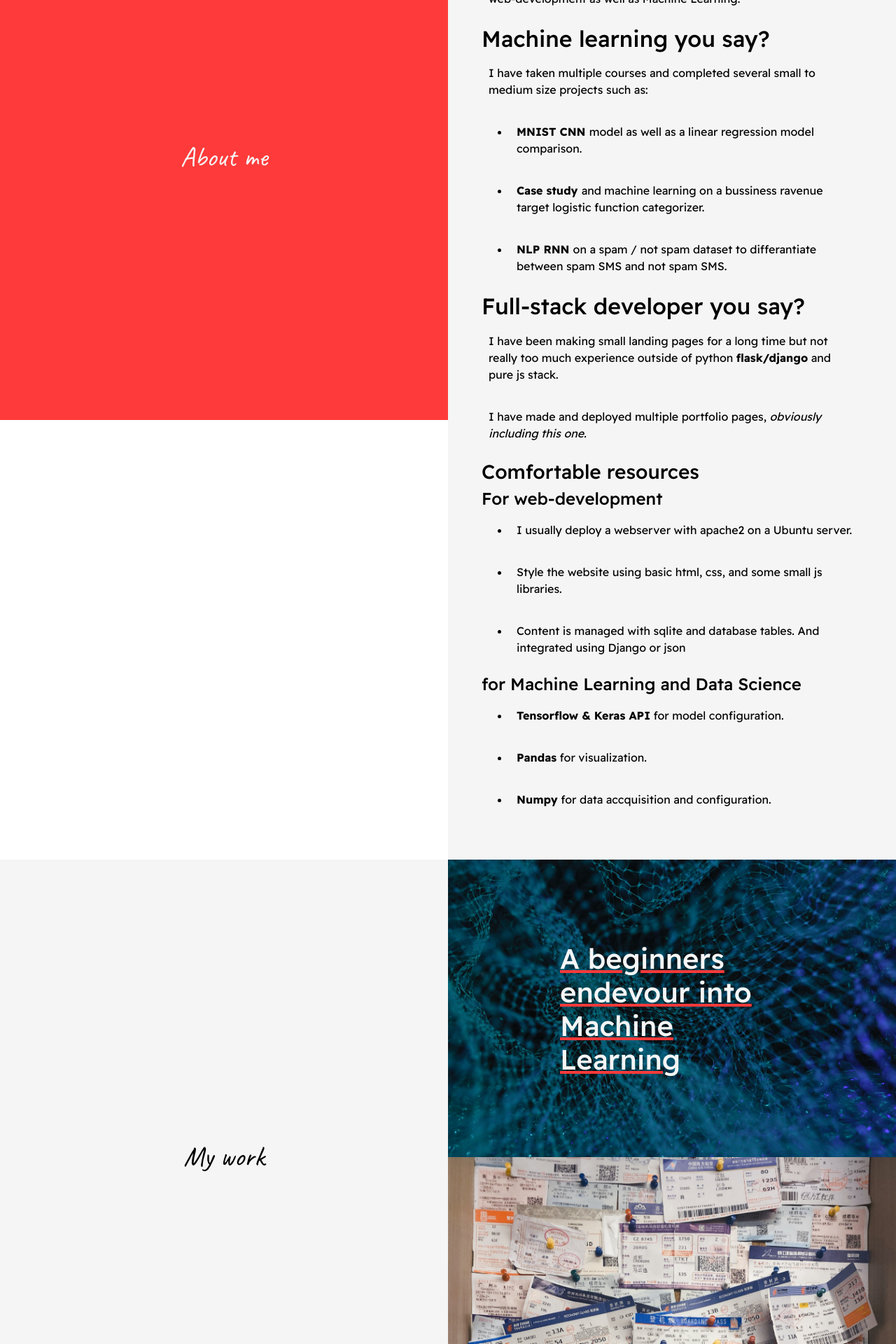
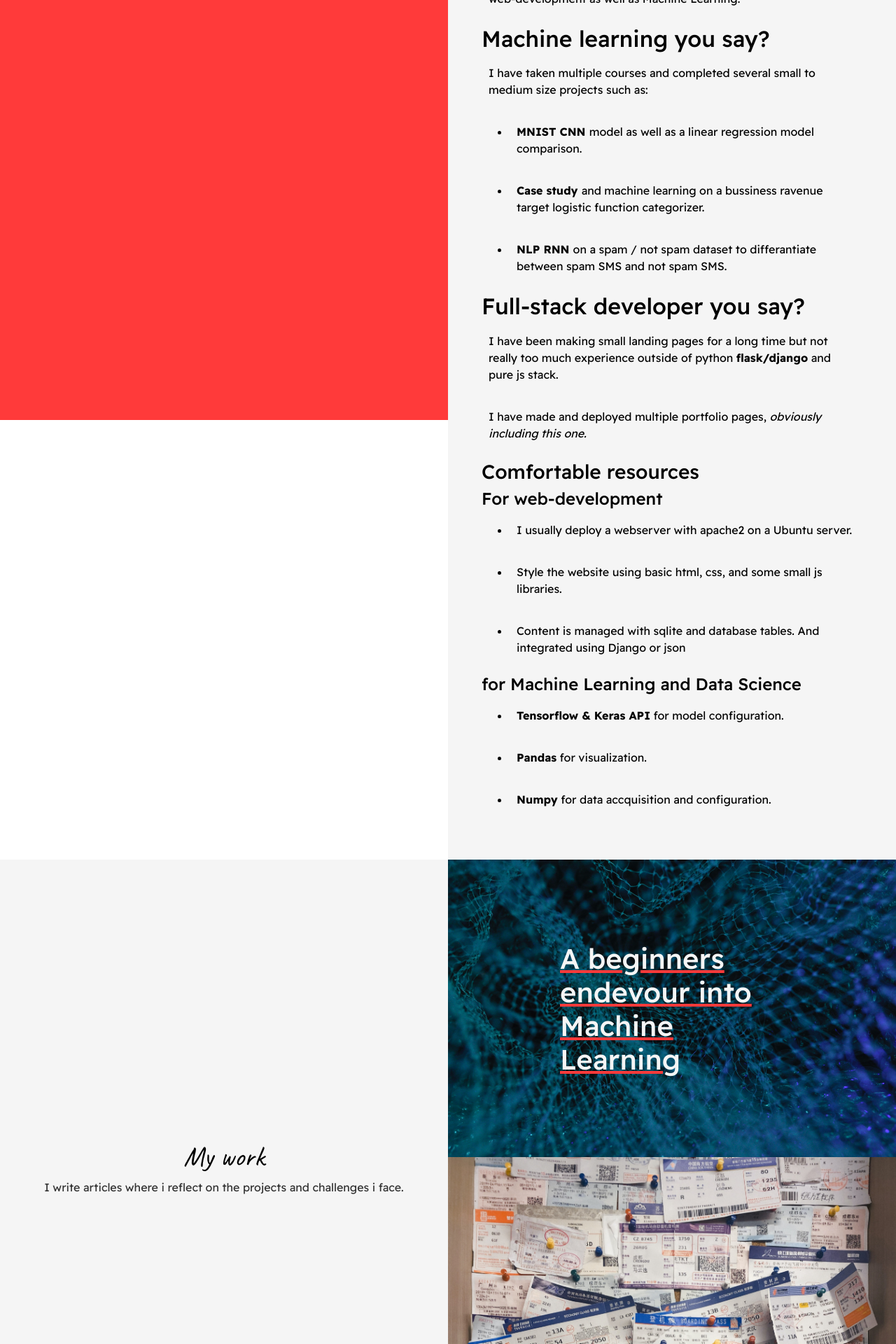
Before and after one commit to Joonsey/personal-website, a Django app: page / in a window 1280 px wide. Shown: the part 1000-2920 px from the top of the page at 70% size. Run offline with Django 3.2, Linux system fonts and the light colour scheme; some libraries are stand-ins or nearby versions; some web fonts are replaced.

Commit message:
added more info and better class hierarchy

```diff
--- a/blog/static/portfolio/style.css
+++ b/blog/static/portfolio/style.css
@@ -127,10 +127,18 @@ nav {
     padding-left: 40px;
 }
 
-.section-header h1 {
+.section-header .header{
     position: relative;
     top: 50%;
     height: 200px;
+}
+
+.header {
+    text-align: center;
+}
+
+.header p {
+    color: var(--main-bg-theme);
 }
 
 /* WORK SECTION DESIGN */
--- a/blog/templates/portfolio/index.html
+++ b/blog/templates/portfolio/index.html
@@ -73,7 +73,10 @@
     </div>
     <div id="work" class="section">
         <div class="section-header second-color-bg">
-            <h1 class="second-color-txt cursive font-effect-3d-float">My work</h1>
+            <div class="header">
+                <h1 class="second-color-txt cursive font-effect-3d-float">My work</h1>
+                <p>I write articles where i reflect on the projects and challenges i face.</p>
+            </div>
         </div>
         <div class="work-container">
             <div class="work-content">
```
